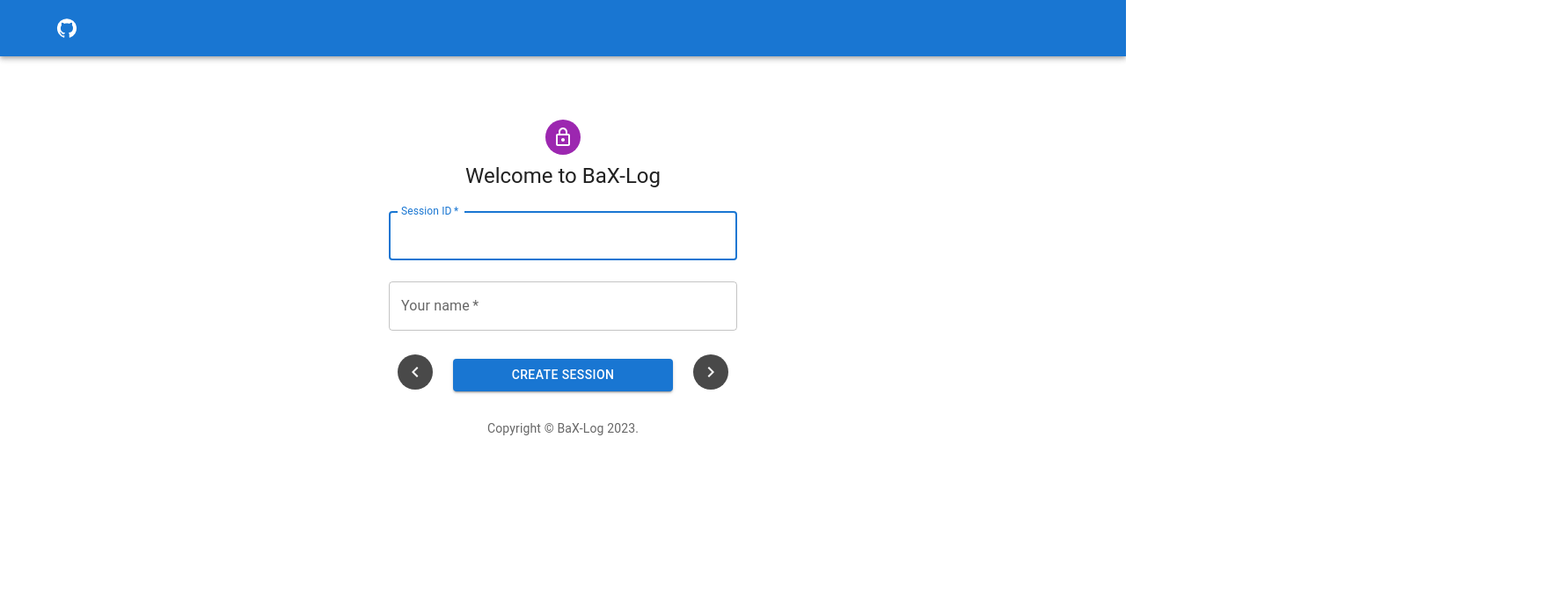
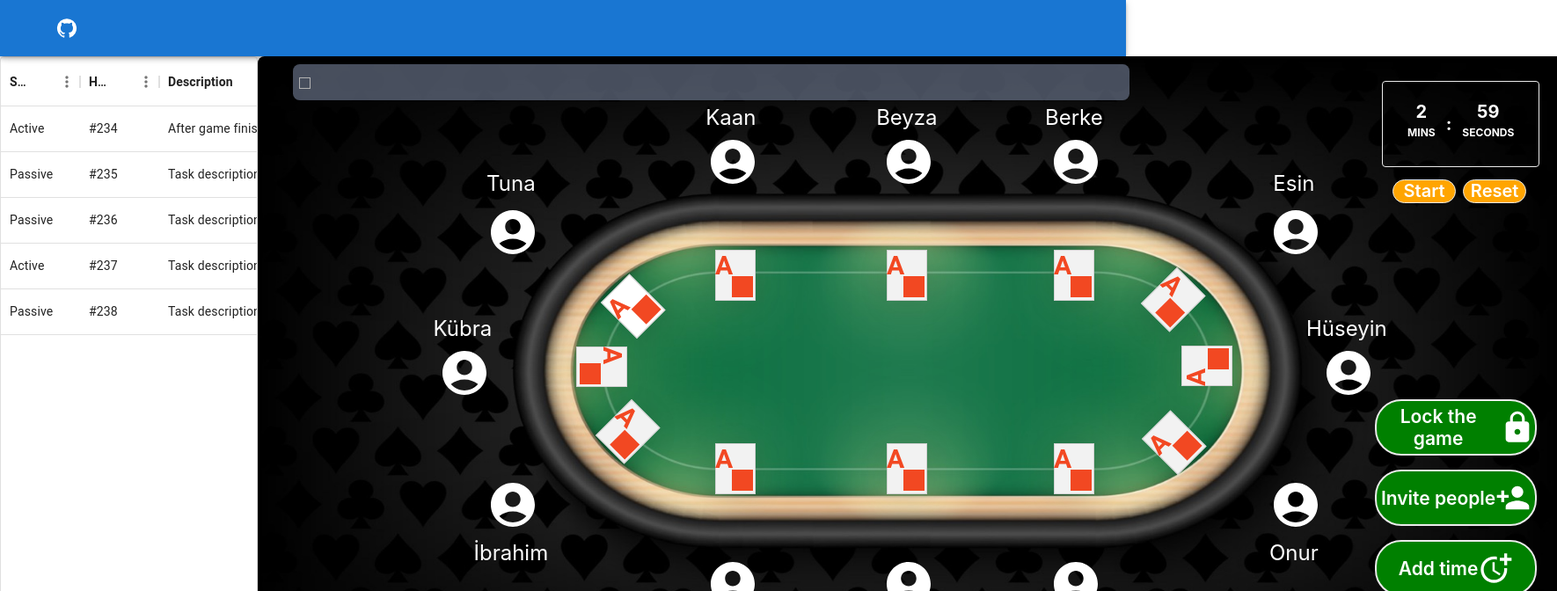
Before and after one commit to kaanadalilar/BaX-Log_Scrum_Poker_App, a React (Create React App) app in the folder bax-log/: page /game in a window 1280 px wide. Shown: the top 672 px of the page at 88% size, 1770 px wide, since content can reach past the window. Built offline with nearby package versions, Linux system fonts and the light colour scheme.

Commit message:
Pages connected & join checks

```diff
--- a/bax-log/package.json
+++ b/bax-log/package.json
@@ -24,6 +24,7 @@
     "react-dom": "^18.2.0",
     "react-i18next": "^13.0.3",
     "react-material-ui-carousel": "^3.4.2",
+    "react-redux": "^8.1.2",
     "react-responsive": "^9.0.2",
     "react-router-dom": "^6.14.2",
     "react-scripts": "5.0.1",
--- a/bax-log/src/App.js
+++ b/bax-log/src/App.js
@@ -1,17 +1,19 @@
-import logo from './logo.svg';
+import React from "react";
 import './App.css';
 import Header from './components/Header';
 import PokerPage from './pages/PokerPage';
 import LandingPage from './pages/LandingPage';
+import { BrowserRouter as Router, Routes, Route } from "react-router-dom";
 
 function App() {
   return (
-    <div className="App">
+    <Router>
       <Header />
-      <main className="App-main">
-        <LandingPage />
-      </main>
-    </div>
+      <Routes>
+        <Route path="/" element={<LandingPage />} />
+        <Route path="/game" element={<PokerPage />} />
+      </Routes>
+    </Router>
   );
 }
 
--- a/bax-log/src/AppService.js
+++ b/bax-log/src/AppService.js
@@ -21,12 +21,12 @@ class AppService {
         return axios.post(SESSION_API_BASE_URL + '/save', session);
     }
 
+    checkSession(sessionID) {
+        return axios.get(SESSION_API_BASE_URL + '/check/' + sessionID);
+    }
+
     getUserById(userId) {
         return axios.get(USER_API_BASE_URL + '/' + userId);
-    }
-
-    getSessionById(sessionId) {
-        return axios.get(SESSION_API_BASE_URL + '/' + sessionId);
     }
 
     deleteUser(userId) {
--- a/bax-log/src/pages/LandingPage.js
+++ b/bax-log/src/pages/LandingPage.js
@@ -1,10 +1,9 @@
 import React, { useState } from "react";
+import { Link, useNavigate } from "react-router-dom";
 import Avatar from '@mui/material/Avatar';
 import Button from '@mui/material/Button';
 import CssBaseline from '@mui/material/CssBaseline';
 import TextField from '@mui/material/TextField';
-import Link from '@mui/material/Link';
-import Grid from '@mui/material/Grid';
 import Box from '@mui/material/Box';
 import LockOutlinedIcon from '@mui/icons-material/LockOutlined';
 import Typography from '@mui/material/Typography';
@@ -20,6 +19,18 @@ export default function LandingPage() {
 
   const [createClicked, setCreateClicked] = useState(false);
   const [joinClicked, setJoinClicked] = useState(false);
+  const navigate = useNavigate();
+
+  async function tryJoin(sessionID) {
+    let response = await AppService.checkSession(sessionID);
+    if (response.data === "Success") {
+      alert("You are about to enjoy the game")
+      navigate("/game")
+    }
+    else {
+      alert("There is no such session :(")
+    }
+  }
 
   const handleSubmit = (event) => {
     event.preventDefault();
@@ -33,29 +44,13 @@ export default function LandingPage() {
       alert("Username cannot include blanks!")
     }
     if (createClicked) {
-      console.log(
-        "CREATE SESSION", { sessionID, username }
-      );
-
       let newUser = { name: username, pickedCard: "", isPickedCard: "false", isAdmin: "true", sessionID: sessionID };
       let newSession = { sessionID: sessionID, sessionAdmin: username, sessionAdminID: "121121" };
       AppService.createUser(newUser);
       AppService.createSession(newSession);
     }
     else if (joinClicked) {
-      console.log(
-        "JOIN SESSION", { sessionID, username }
-      );
-      if (sessionID[0] === 0) {
-        let newSessionId = sessionID[1, 6];
-        let mySession = AppService.getSessionById(newSessionId);
-        console.log(mySession);
-      }
-      else {
-        let mySession = AppService.getSessionById(sessionID);
-        console.log(mySession);
-      }
-
+      tryJoin(sessionID);
     }
   };
 
@@ -130,6 +125,7 @@ export default function LandingPage() {
             BaX-Log 2023
             {'.'}
           </Typography>
+
         </Container>
       </ThemeProvider>
     </div >
```
Also changed, not shown: 2 other files (tests, documents, lock files or other folders).
